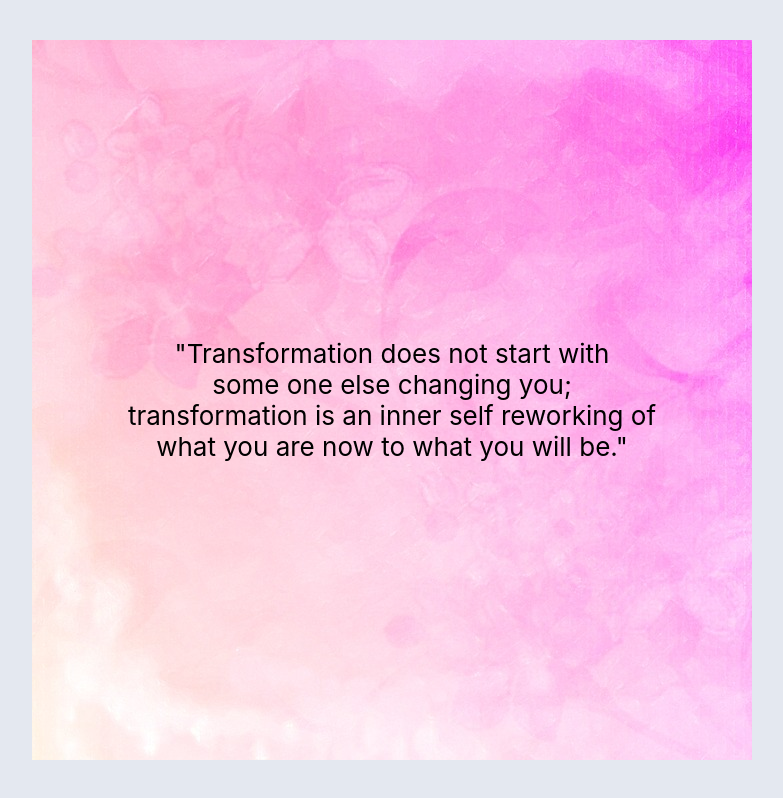
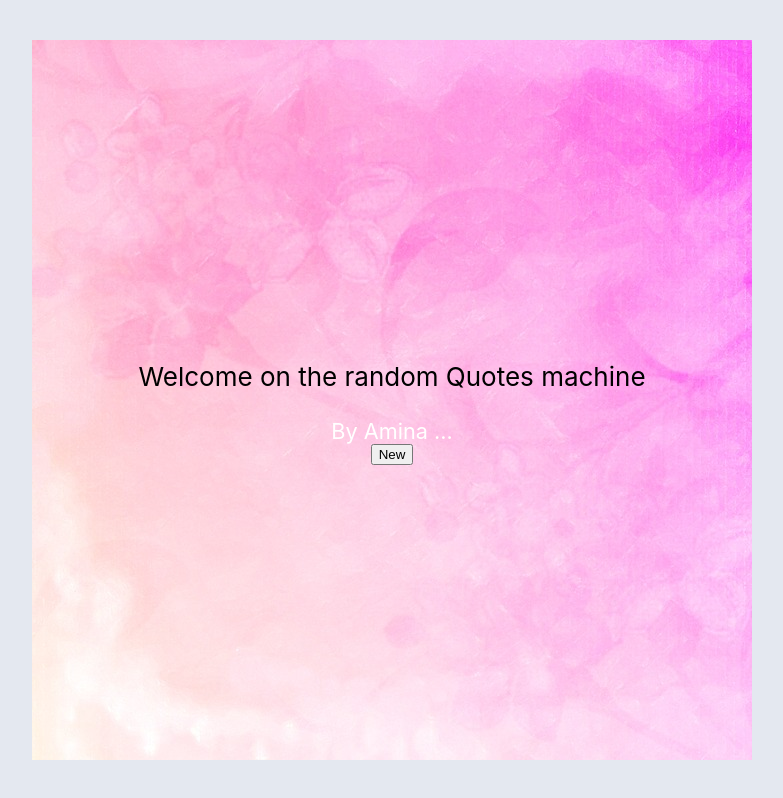
Before and after one commit to ramzieus/random-quote-machine, a React (Create React App) app: page / in a window 1280 px wide. Shown: the whole page, without its empty margins (248-1031 px from the left). Built offline with nearby package versions, Linux system fonts and the light colour scheme; no server answers.

Commit message:
Api added and it's running

```diff
--- a/package.json
+++ b/package.json
@@ -3,12 +3,13 @@
   "version": "0.1.0",
   "private": true,
   "dependencies": {
+    "axios": "^0.19.0",
     "react": "^16.10.2",
     "react-dom": "^16.10.2",
     "react-scripts": "3.2.0"
   },
   "scripts": {
-    "start": "react-scripts start",
+    "start": "yarn && react-scripts start",
     "build": "react-scripts build",
     "test": "react-scripts test",
     "eject": "react-scripts eject"
--- a/src/App.js
+++ b/src/App.js
@@ -1,25 +1,46 @@
-import React from 'react';
+import React, {Component} from 'react';
+import './App.css';
+import axios from 'axios'
 
-import './App.css';
+class App extends Component {
+  constructor () {
+    super();
+    this.state = {
+        quote: 'Welcome on the random Quotes machine',
+        author: 'By Amina ...',
+    }
+    this.getQuote = this.getQuote.bind(this)
+}
+componentDidMount() {
+  setTimeout(this.getQuote(), 10000);
+}
 
-function App() {
+getQuote(){
+  return axios({
+    url: 'https://api.quotable.io/random',
+    method: 'GET'
+}).then(response => {
+    console.log(response.data);
+    this.setState({quote:response.data.content, author: response.data.author});
+    // setInterval(this.getQuote(), 3000);
+}).catch(error => {
+    alert('error no connection !')
+})
+}
+
+  render(){
     return (
       <div className="App">
-
         <header className="App-header">
-       <img
-
-        />
-
           <p id="App-link">
-        "Transformation does not start with <br />
-        some one else changing you;<br />
-         transformation is an inner self reworking of <br />
-         what you are now to what you will be."
+            {this.state.quote}
           </p>
+          <small>{this.state.author}</small>
+          <button onClick={() => this.getQuote()}>New</button>
         </header>
       </div>
     );
   }
+}
 
 export default App;
```
Also changed, not shown: 1 other file (tests, documents, lock files or other folders). Lines whose indentation alone changed are shown as unchanged.
